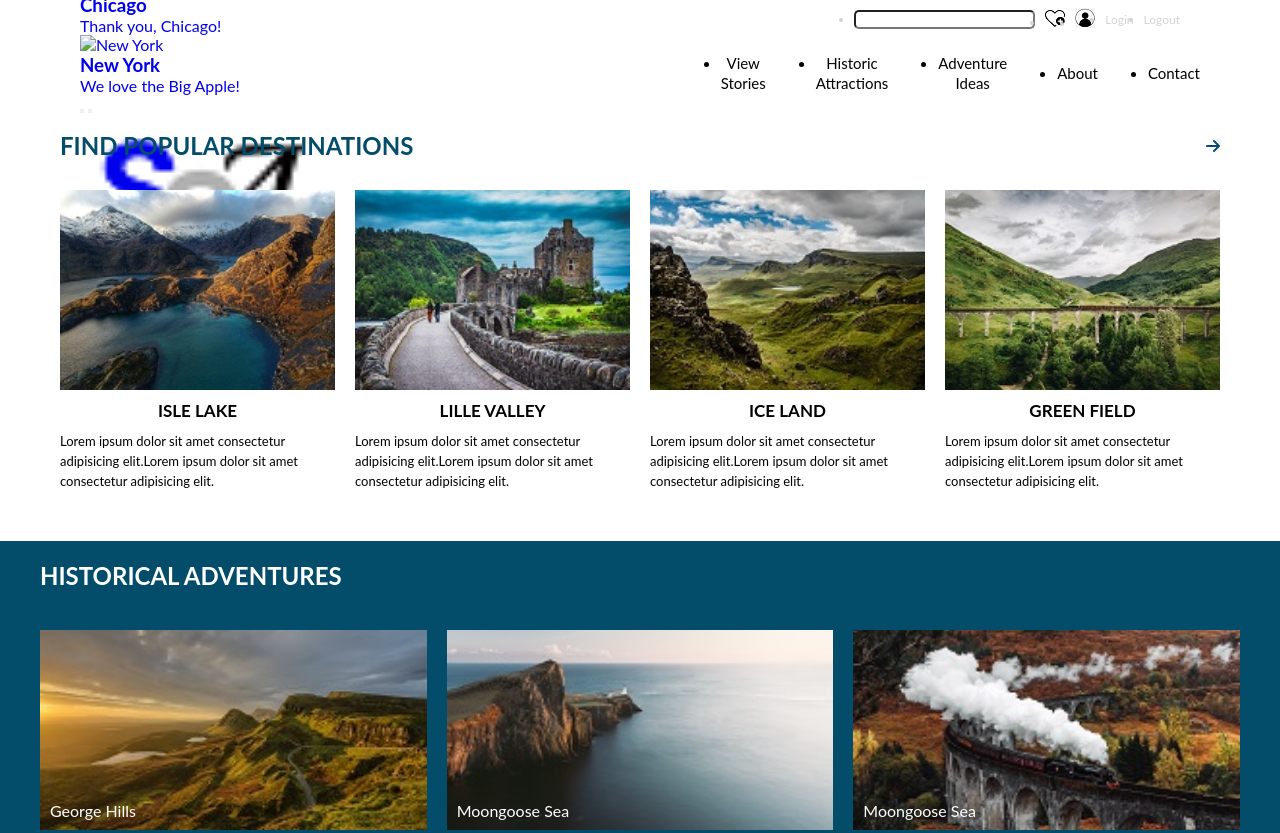
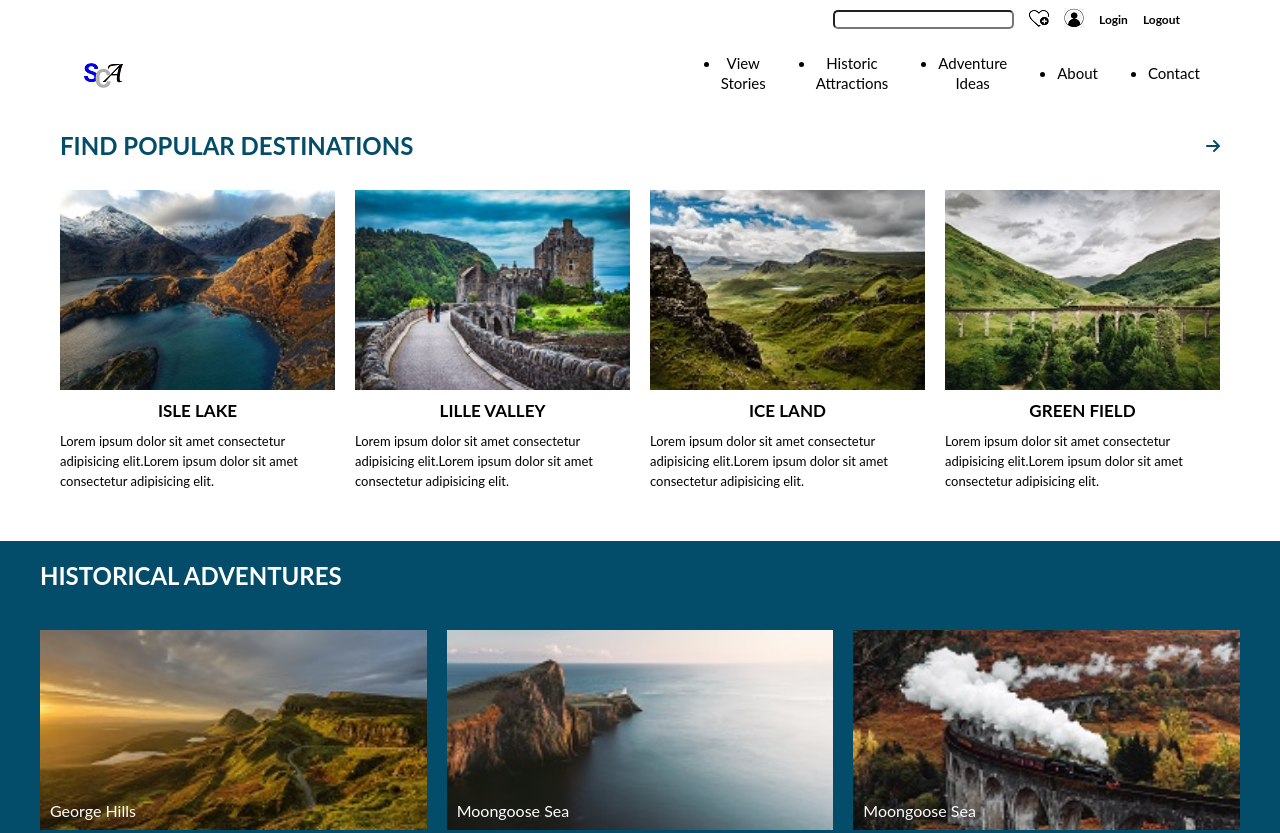
Before and after one commit to vickymarz/scotland-adventures, a website built with webpack: page src/index.html in a window 1280 px wide. Shown: the top 833 px of the page. Built offline with nearby package versions, Linux system fonts and the light colour scheme.

Commit message:
Modify socials styling

```diff
--- a/src/home.js
+++ b/src/home.js
@@ -11,61 +11,6 @@ import favIcon from './images/favourite.png'
 import avatarIcon from './images/avatar.png'
 import logoIcon from './images/logo.png'
 
-const carousel = () => {
-	return `
-  	<div id="demo" class="carousel slide" data-bs-ride="carousel">
-					<div class="carousel-indicators">
-						<button
-							type="button"
-							data-bs-target="#demo"
-							data-bs-slide-to="0"
-							class="active"
-						></button>
-						<button type="button" data-bs-target="#demo" data-bs-slide-to="1"></button>
-						<button type="button" data-bs-target="#demo" data-bs-slide-to="2"></button>
-					</div>
-					<div class="carousel-inner">
-						<div class="carousel-item active">
-							<img  src="" alt="Los Angeles" class="d-block" style="width: 100%" />
-							<div class="carousel-caption">
-								<h3>Los Angeles</h3>
-								<p>We had such a great time in LA!</p>
-							</div>
-						</div>
-						<div class="carousel-item">
-							<img src="" alt="Chicago" class="d-block" style="width: 100%" />
-							<div class="carousel-caption">
-								<h3>Chicago</h3>
-								<p>Thank you, Chicago!</p>
-							</div>
-						</div>
-						<div class="carousel-item">
-							<img src="" alt="New York" class="d-block" style="width: 100%" />
-							<div class="carousel-caption">
-								<h3>New York</h3>
-								<p>We love the Big Apple!</p>
-							</div>
-						</div>
-					</div>
-					<button
-						class="carousel-control-prev"
-						type="button"
-						data-bs-target="#demo"
-						data-bs-slide="prev"
-					>
-						<span class="carousel-control-prev-icon"></span>
-					</button>
-					<button
-						class="carousel-control-next"
-						type="button"
-						data-bs-target="#demo"
-						data-bs-slide="next"
-					>
-						<span class="carousel-control-next-icon"></span>
-					</button>
-				</div>
-`
-}
 
 const stories = () => {
 	return `
@@ -155,4 +100,4 @@ const createElement = () => {
 	document.querySelector('.logo-desktop').appendChild(logo)
 }
 
-export { carousel, createElement, stories, adventures }
+export {createElement, stories, adventures }
--- a/src/index.html
+++ b/src/index.html
@@ -24,6 +24,7 @@
 		<title>Scotland Adventure</title>
 	</head>
 	<body>
+		<section class="intro-container">
 		<header>
 			<ul class="socials">
 				<li>
@@ -70,9 +71,8 @@
 				</nav>
 			</div>
 		</header>
-		<main>
-			<!-- Carousel -->
 			<section class="carousel"></section>
+			</section>
 			<section class="stories-container"></section>
 			<section class="adventures"></section>
 			<section class="about">
@@ -95,7 +95,7 @@
 				</ul>
 					</div>
 			</section>
-		</main>
+
 		<div id="more-stories"> </div>
 		<footer>
 			<div class="footer-container">
--- a/src/index.js
+++ b/src/index.js
@@ -2,9 +2,6 @@ import './style.css'
 import * as home from './home.js'
 import * as more from './viewMoreStories.js'
 
-
-
-document.querySelector('.logo-desktop').innerHTML = home.carousel()
 
 document.querySelector('.stories-container').innerHTML = home.stories()
 document.querySelector('.adventures').innerHTML = home.adventures()
--- a/src/style.css
+++ b/src/style.css
@@ -4,6 +4,7 @@
 	--white: #fff;
 	--navy-blue: #034c6a;
 	--gray: #d3d3d3;
+
 }
 
 /* global styling  */
@@ -44,10 +45,14 @@ img {
 /* header section styling starts here */
 
 /* .intro-container {
-  background: url('../assets/images/header.png') no-repeat;
+  background: url('') no-repeat;
   background-size: cover;
   padding: 20px;
 } */
+
+.socials {
+  display: none;
+}
 
 .navbar {
 	display: flex;
@@ -58,9 +63,6 @@ img {
 	z-index: 2;
 }
 
-.socials {
-	display: none;
-}
 
 .logo-desktop {
 	display: none;
@@ -272,19 +274,23 @@ img {
 		justify-content: flex-end;
 		align-items: center;
 		padding: 8px 100px;
-		gap: 10px;
+		gap: 15px;
 		font-size: 12px;
 		color: var(--gray);
 	}
 
+  .socials li {
+    list-style-type: none;
+  }
 	.socials li input {
 		border-radius: 5px;
 		outline: none;
 	}
 
 	.socials li a {
-		color: var(--gray);
+		color: var(--black);
 		font-size: 12px;
+    font-weight: bolder;
 	}
 
 	.navbar {
```
